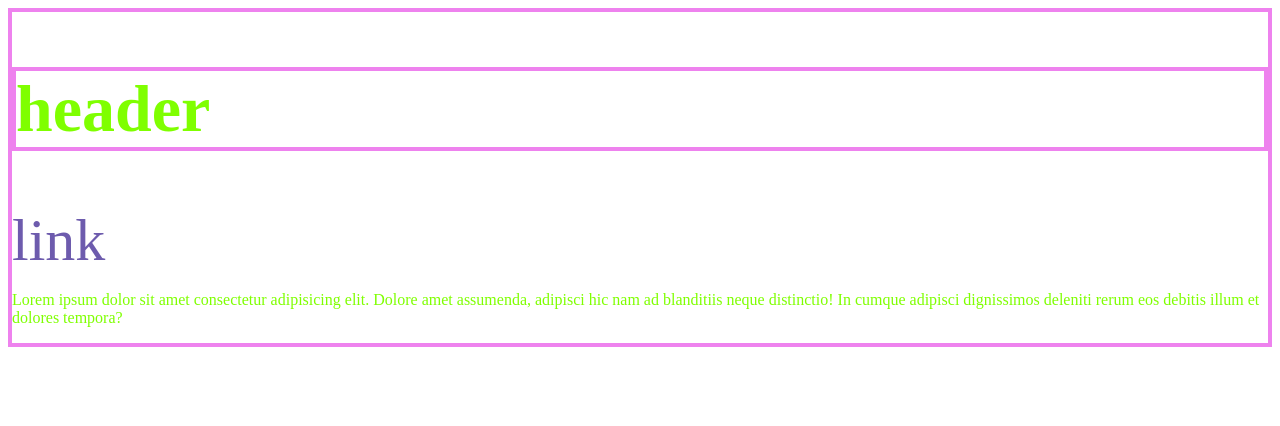
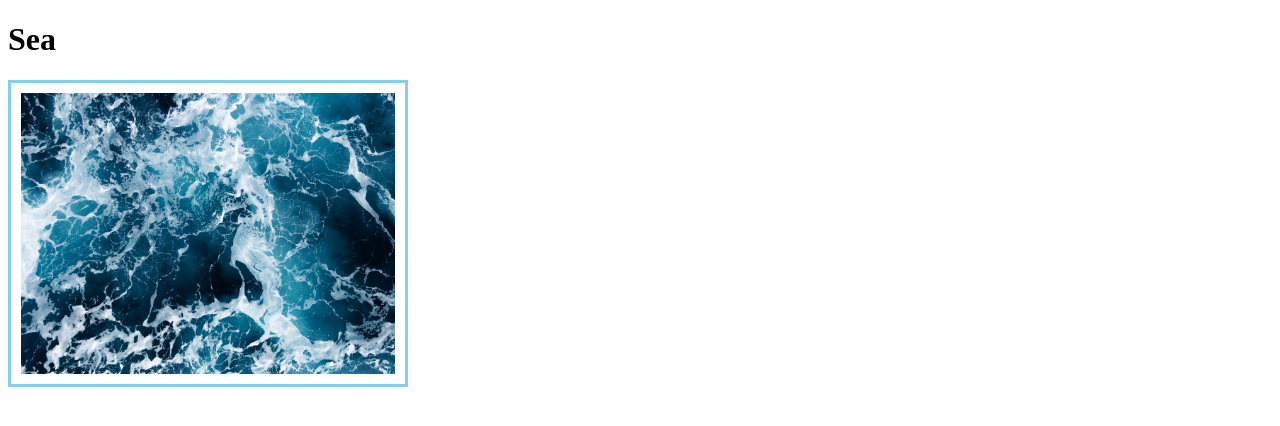
Before and after one commit to yana1234567/fm_css, a plain HTML site: page index.html in a window 1280 px wide. Drawn offline with Linux system fonts and the light colour scheme.

Commit message:
Example block models

```diff
--- a/assets/css/style.css
+++ b/assets/css/style.css
@@ -1,16 +1,18 @@
-.main-article{
-  font-size: 60px;
-  border:violet 4px solid;
-  color: chartreuse;
+.img{
+ width: 400px;
+ box-sizing: border-box;
+ /* height: 400px;  */
+ border: 3px solid  skyblue;
+ padding: 10px;
+/* padding-left: 5px;
+padding-right: 10px;
+padding-top: 15px;
+padding-bottom: 20px; */
+
+ /* margin: 50px; */
+ /* border: 5px solid chartreuse;
+ border-left: darkblue;
+ border-right-style: dotted;
+ border-right-color: rgb(131, 53, 101);
+ border-top-width: 25px; */
 }
-.article-header{
-  font-size: 1.1em;
-  border: inherit;
-}
-.article-content{
-  font-size: initial;
-}
-.article-link{
-  color: rgb(109, 91, 173);
-  text-decoration: none;
-}
--- a/index.html
+++ b/index.html
@@ -14,11 +14,8 @@
 
 </head>
 <body>
-  <article class="main-article">
-    <h1 class="article-header">header</h1>
-    <a href="#" class="article-link">link</a>
-    <p class="article-content">Lorem ipsum dolor sit amet consectetur adipisicing elit. Dolore amet assumenda, adipisci hic nam ad blanditiis neque distinctio! In cumque adipisci dignissimos deleniti rerum eos debitis illum et dolores tempora?</p>
-  </article>
+  <h1>Sea</h1>
+  <img class="img" src="./assets/image/waves-730260985.jpg" alt="sea">
 </body>
 
 </html>
```
Also changed, not shown: assets/image/waves-730260985.jpg (added).
